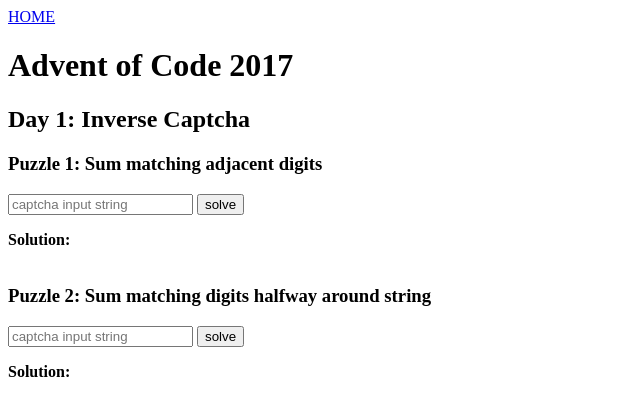
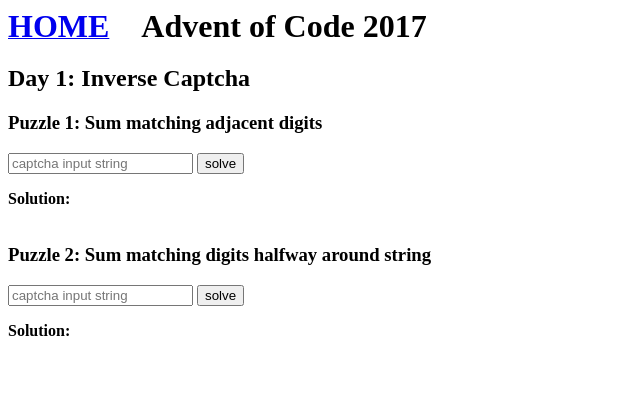
Before and after one commit to tristan-orourke/Advent-of-Code-2017, a PHP site: page /day1.php in a window 1280 px wide. Shown: the top 416 px of the page, without its empty margins (0-640 px from the left). Run offline with PHP 8.4, Linux system fonts and the light colour scheme.

Commit message:
Added some styling to header

```diff
--- /dev/null
+++ b/css/style.css
@@ -0,0 +1,8 @@
+.home-btn {
+    display: inline;
+    margin-right: 0.5em;
+}
+
+header h1 {
+    display: inline;
+}
--- a/day1.php
+++ b/day1.php
@@ -2,6 +2,7 @@
     <title>AoC: Day 1</title>
     <meta name="author" content="Tristan O'Rourke" />
     <meta name="description" content="Advent of Code 2017 Day 1 Solution" />
+    <link rel="stylesheet" type="text/css" href="./css/style.css"/>
     <script type="text/javascript" src="./js/InverseCaptchaAPI.js"></script>
 </head>
 
--- a/header.php
+++ b/header.php
@@ -1,7 +1,7 @@
 <header>
     <?php
         if (! strpos($_SERVER['SCRIPT_NAME'], 'index.php')) {
-            echo "<a class='home-btn' href='./'>HOME</a>";
+            echo "<a class='home-btn' href='./'><h1>HOME<h1></a>";
         }
     ?>
     <h1>Advent of Code 2017</h1>
--- a/index.php
+++ b/index.php
@@ -2,6 +2,7 @@
     <title>Advent of Code 2017</title>
     <meta name="author" content="Tristan O'Rourke" />
     <meta name="description" content="Advent of Code 2017 solution homepage" />
+    <link rel="stylesheet" type="text/css" href="style.css"/>
 </head>
 <body>
     <?php
```
